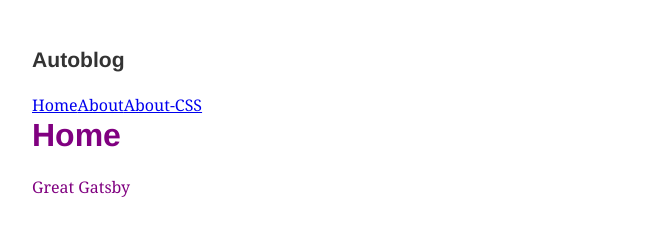
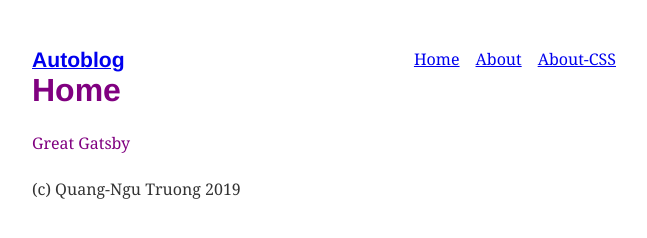
Before and after one commit to nqtrg/Autoblog-FE, a Gatsby site: page / in a window 1280 px wide. Shown: the whole page, without its empty margins (308-955 px from the left). Built offline with nearby package versions, Linux system fonts and the light colour scheme; Gatsby itself is replaced by a stand-in of ours.

Commit message:
feat: add ListLink

```diff
--- a/src/components/container.js
+++ b/src/components/container.js
@@ -1,13 +1,25 @@
 import React from "react"
 import containerStyles from "./container.module.css"
 import { Link } from "gatsby"
-
+const ListLink = props => (
+  <li style={{ display: `inline-block`, marginRight: `1rem` }}>
+    <Link to={props.to}>{props.children}</Link>
+  </li>
+)
 export default ({ children }) => (
   <div className={containerStyles.container}>
-    <h3>Autoblog</h3>
-    <Link to="/">Home</Link>
-    <Link to="/about">About</Link>
-    <Link to="/about-css-modules">About-CSS</Link>
+    <Link to="/" className={containerStyles.siteTitle}>
+      <h3 style={{ display: `inline` }}>Autoblog</h3>
+    </Link>
+
+    <ul style={{ listStyle: `none`, float: `right` }}>
+      <ListLink to="/">Home</ListLink>
+      <ListLink to="/about">About</ListLink>
+      <ListLink to="/about-css-modules">About-CSS</ListLink>
+    </ul>
     {children}
+    <footer>
+      (c) Quang-Ngu Truong 2019
+    </footer>
   </div>
 )
--- a/src/components/container.module.css
+++ b/src/components/container.module.css
@@ -2,3 +2,8 @@
   margin: 3rem auto;
   max-width: 600px;
 }
+
+.siteTitle {
+  text-shadow: none;
+  background-image: none;
+}
```
